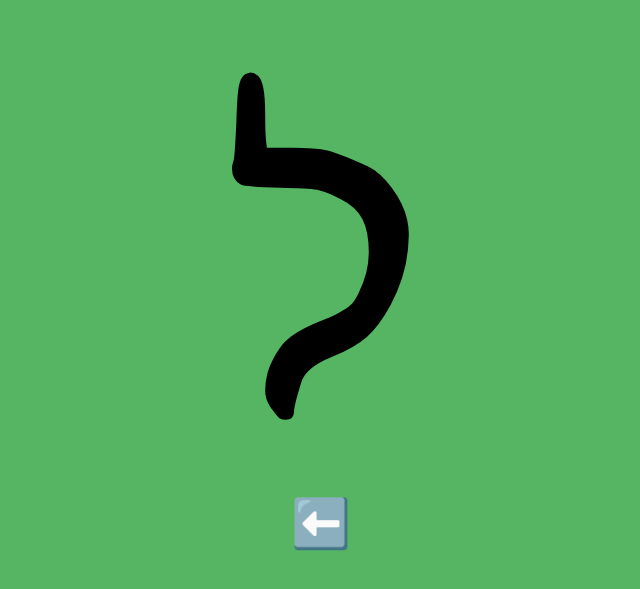
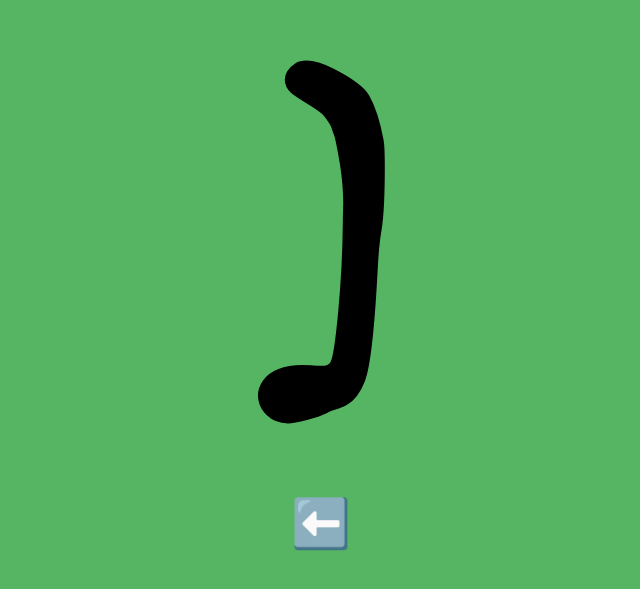
Before and after one commit to rjarosh/alefbet, a plain HTML site: page index.html in a window 1280 px wide. Shown: the part 105-694 px from the top of the page, without its empty margins (319-959 px from the left). Drawn offline with Linux system fonts and the light colour scheme.

Commit message:
added mem and nun

```diff
--- a/index.html
+++ b/index.html
@@ -57,7 +57,7 @@
   <button id="nextBtn">⬅️</button>
 </div>
   <script>
-    const letters = ['א','ב','ג','ד','ה','ו','ז','ח','ט','י','כ','ל']
+    const letters = ['א','ב','ג','ד','ה','ו','ז','ח','ט','י','כ','ל','מ','נ']
     const letterDiv = document.getElementById("letter");
     // const playBtn = document.getElementById("playBtn");
     const nextBtn = document.getElementById("nextBtn");
```
Also changed, not shown: 3 other files.
